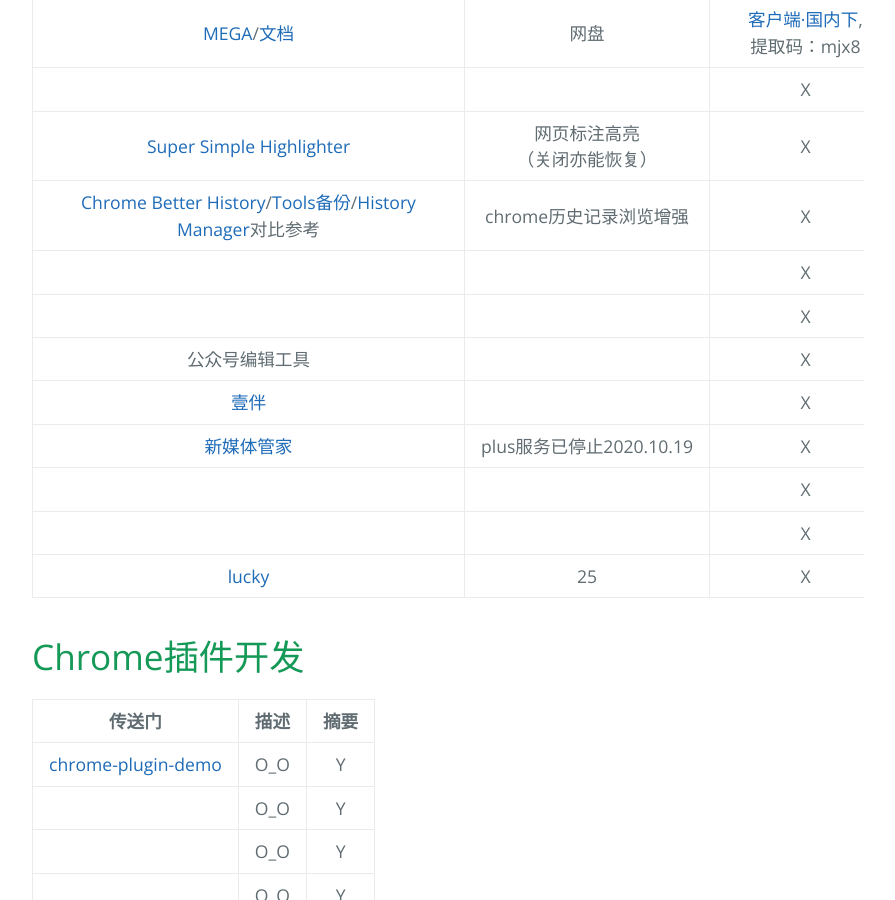
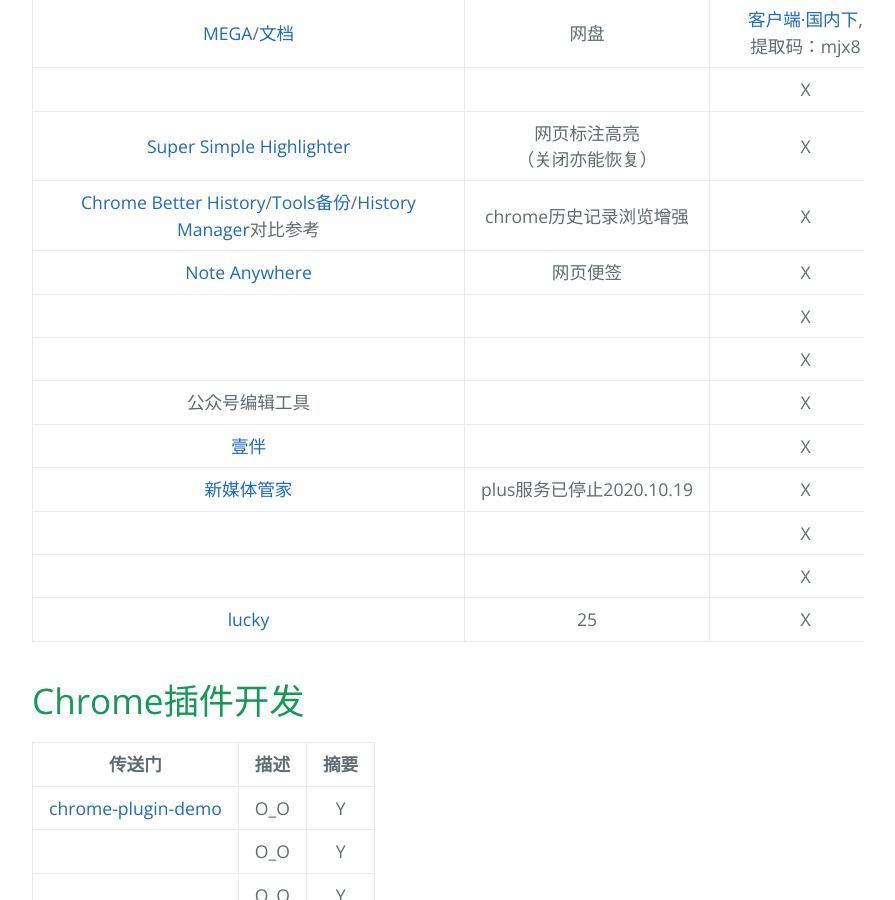
Before and after one commit to AmbroseRen/test, a Jekyll site: the page built from Doc/Tools/Chrome.md, in a window 1280 px wide and 900 px high, scrolled down 3553 px. Shown: the whole window, without its empty margins (192-1087 px from the left). Built offline with Jekyll 4.4.1, drawn with Linux system fonts in a browser that asks for light colours; our own code applies the rules of GitHub Pages for plain Markdown files; the repository's description, which GitHub fills in, is left out.

Commit message:
Update Chrome.md

```diff
--- a/Doc/Tools/Chrome.md
+++ b/Doc/Tools/Chrome.md
@@ -81,6 +81,7 @@
 | []() |  | X |
 | [Super Simple Highlighter](https://chrome.google.com/webstore/detail/super-simple-highlighter/hhlhjgianpocpoppaiihmlpgcoehlhio) | 网页标注高亮（关闭亦能恢复） | X |
 | [Chrome Better History](https://chrome.google.com/webstore/detail/view-chrome-history/oiginoblioefjckppeefcofmkkhgbdfc)/[Tools备份](http://rensi.ys168.com/)/[History Manager](https://chrome.google.com/webstore/detail/history-manager/ifekbbngjjcachfekcpeejphmkeckged?utm_source=chrome-ntp-icon)对比参考 | chrome历史记录浏览增强 | X |
+| [Note Anywhere](https://chrome.google.com/webstore/detail/note-anywhere/bohahkiiknkelflnjjlipnaeapefmjbh/related?hl=zh-CN) | 网页便签 | X |
 | []() |  | X |
 | []() |  | X |
 | 公众号编辑工具 |  | X |
```
